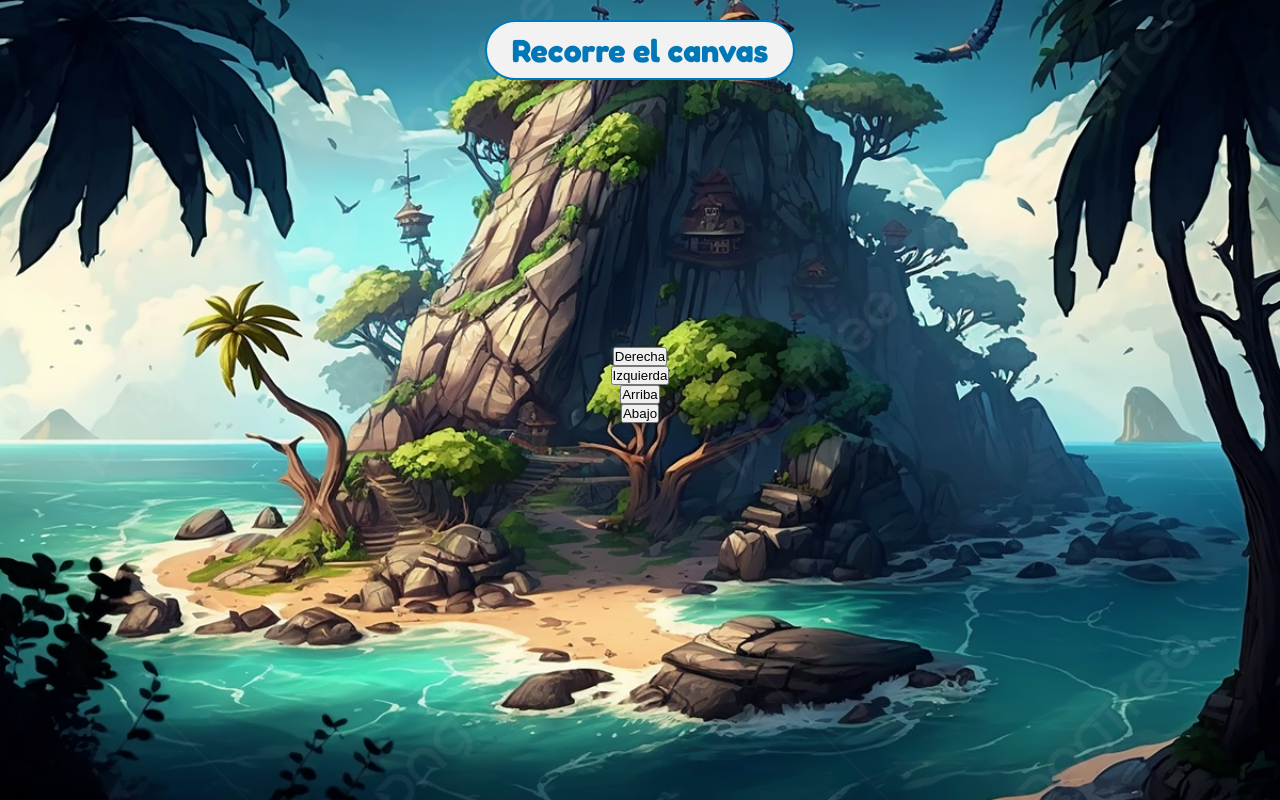
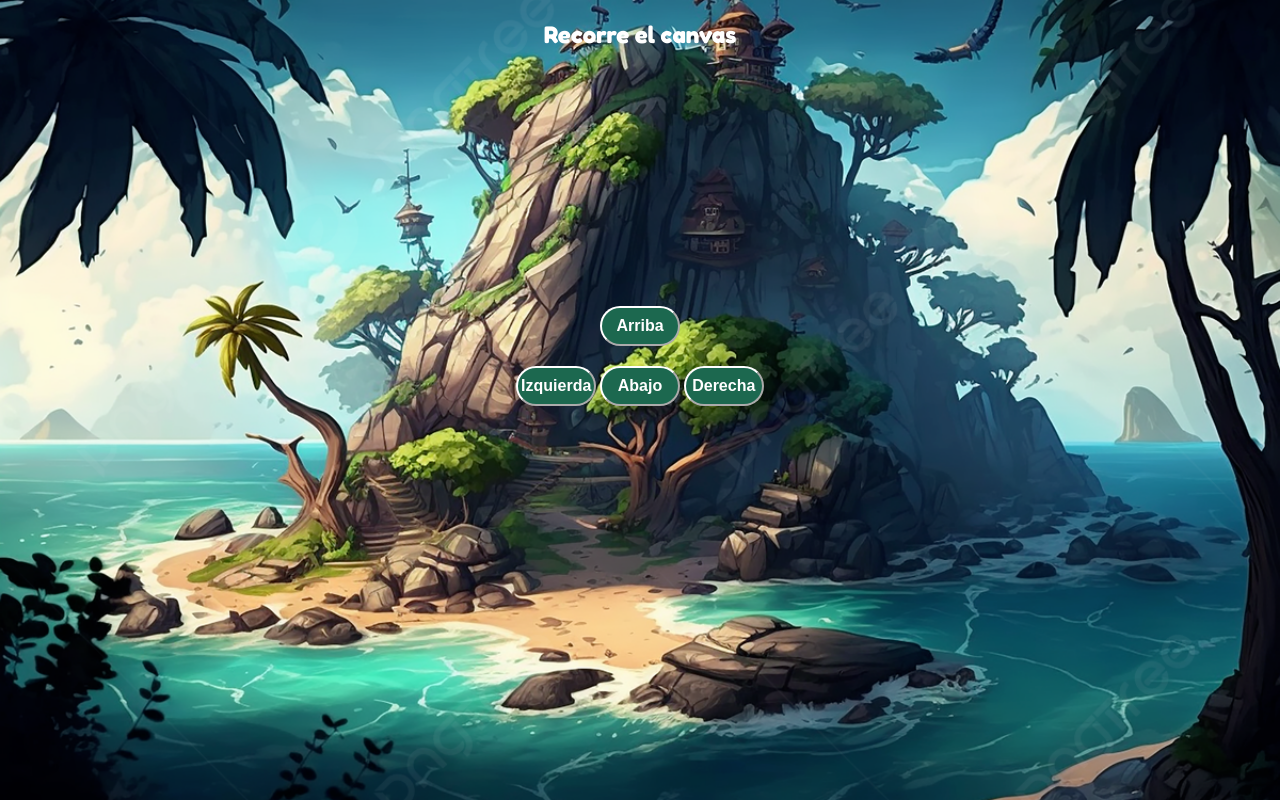
Before and after one commit to andresmr955/POKEMONJS, a plain HTML site: page MOKEPON/mokepon.html in a window 1280 px wide. Both pictures are taken after a click on the button "Seleccionar". Drawn offline with Linux system fonts and the light colour scheme.

Commit message:
Botones bonitos y viewport

```diff
--- a/MOKEPON/js/style.css
+++ b/MOKEPON/js/style.css
@@ -194,7 +194,21 @@ o también puede ser la etiqueta h1 h2 o p
     justify-content: center;
 }
 
+#ver-mapa button {
+    width: 80px;
+    height: 40px;
+    border-color: white; /* Quitamos el borde para un aspecto más limpio */
+    border-radius: 20px;
+    background-color: #1c684f;
+    color: white;
+    font-size: 16px; /* Aumentamos el tamaño del texto para una mejor legibilidad */
+    font-weight: bold; /* Hacemos el texto en negrita para destacarlo */
+    margin: 10px 0;
+    text-decoration: none;
+    cursor: pointer;
+    transition: background-color 0.3s, color 0.3s;
 
+}
 
   #boton-reiniciar:hover {
     background-color: #2980b9;
@@ -232,9 +246,18 @@ body {
     padding: 20px;
 }
 
-@media (max-width: 360px){
+@media (max-width: 560px){
     .tarjetas, .tarjetas-ataques{
         flex-direction: column;
     }
 
 }
+
+@media (max-width: 360px){
+    #ver-mapa div{
+        display: flex;
+        align-items: center;
+        flex-direction: column;
+    }
+
+}
--- a/MOKEPON/mokepon.html
+++ b/MOKEPON/mokepon.html
@@ -10,6 +10,7 @@
         <link rel="preconnect" href="https://fonts.googleapis.com">
         <link rel="preconnect" href="https://fonts.gstatic.com" crossorigin>
         <link href="https://fonts.googleapis.com/css2?family=Black+Ops+One&display=swap" rel="stylesheet">
+        <meta name="viewport" content="width=device-width, initial-scale=1.0">
     </head>
     <body>
         <section id="seleccionar-mascota">
@@ -27,12 +28,16 @@
         </section>
 
         <section id="ver-mapa">
-            <h1 class="titulo"> Recorre el canvas</h1>
+            <h2 class="subtitulo"> Recorre el canvas</h2>
             <canvas id="mapa"></canvas>
-            <button onmouseup="detenerMovimiento()" onmousedown="moverDerecha()">Derecha</button>
-            <button onmouseup="detenerMovimiento()" onmousedown="moverIzquierda()">Izquierda</button>
             <button onmouseup="detenerMovimiento()" onmousedown="moverArriba()">Arriba</button>
-            <button onmouseup="detenerMovimiento()" onmousedown="moverAbajo()">Abajo</button>
+
+            <div>
+                <button onmouseup="detenerMovimiento()" onmousedown="moverIzquierda()">Izquierda</button>
+                <button onmouseup="detenerMovimiento()" onmousedown="moverAbajo()">Abajo</button>
+                <button onmouseup="detenerMovimiento()" onmousedown="moverDerecha()">Derecha</button>
+
+            </div>
         </section>
 
         <section id="seleccionar-ataque">
```
